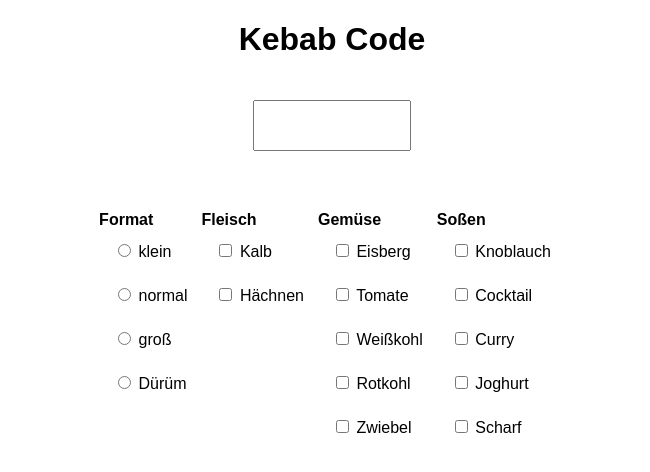
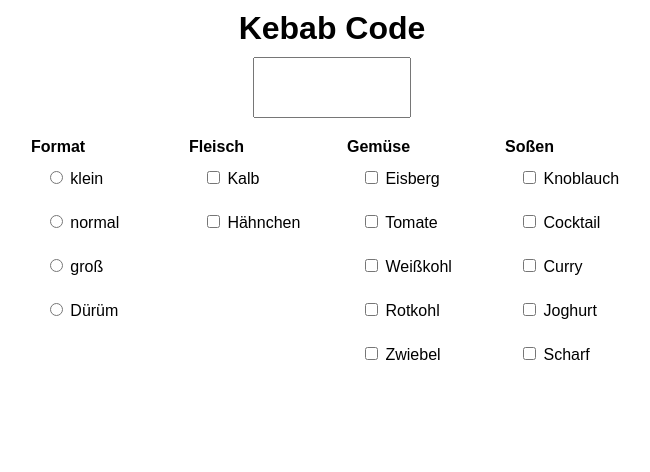
Before and after one commit to alexx0r/alexx0r.github.io, a plain HTML site: page index.html in a window 1280 px wide. Shown: the whole page, without its empty margins (308-958 px from the left). Drawn offline with Linux system fonts and the light colour scheme.

Commit message:
responsiveness

```diff
--- a/index.html
+++ b/index.html
@@ -3,6 +3,7 @@
 <html lang="de">
 <head>
     <title>Kebab Code</title>
+    <meta name="viewport" content="width=device-width,initial-scale=1" />
 
     <style>
         body {
@@ -11,30 +12,32 @@
             font-family: sans-serif;
         }
 
-        #top {
+        h1 {
+            margin-top: 10px;
             text-align: center;
         }
 
         #code-output {
-            margin-top: 20px;
-            margin-bottom: 60px;
-            font-size: 40px;
+            font-size: 3em;
             width: 150px;
             text-transform: uppercase;
             text-align: center;
+            margin: auto auto 40px;
         }
 
         form {
             margin: auto;
             display: grid;
-            grid-template-rows: auto auto;
+            align-content: center;
+            grid-template-rows: auto auto auto;
         }
 
         #grid {
             margin: auto;
             display: grid;
-            grid-template-columns: auto auto auto auto;
+            grid-template-columns: 1fr 1fr;
             width: fit-content;
+            gap: 30px;
         }
 
         .checklist {
@@ -46,7 +49,6 @@
         }
 
         .column {
-            width: fit-content;
         }
 
         label {
@@ -58,14 +60,30 @@
         label:hover {
             background-color: #f7f7f7;
         }
+
+        @media (orientation: landscape) {
+            #grid {
+                grid-template-columns: 1fr 1fr 1fr 1fr;
+            }
+
+            .checklist {
+                margin-bottom: 0;
+            }
+
+            h1 {
+                margin-bottom: 10px;
+            }
+
+            #code-output {
+                margin: auto auto 20px;
+            }
+        }
     </style>
 </head>
 <body>
 <form onchange="calculateFromIngredients()">
-    <div id="top">
-        <h1>Kebab Code</h1>
-        <input name="code" id="code-output" maxlength="4" oninput="convertFromOutput()"/>
-    </div>
+    <h1>Kebab Code</h1>
+    <input name="code" id="code-output" maxlength="4" oninput="convertFromOutput()"/>
     <div id="bottom">
         <div id="grid">
             <div class="column">
@@ -99,7 +117,7 @@
                     </label>
                     <label>
                         <input type="checkbox" name="fleisch-chicken"/>
-                        H&auml;chnen
+                        H&auml;hnchen
                     </label>
                 </fieldset>
             </div>
```
